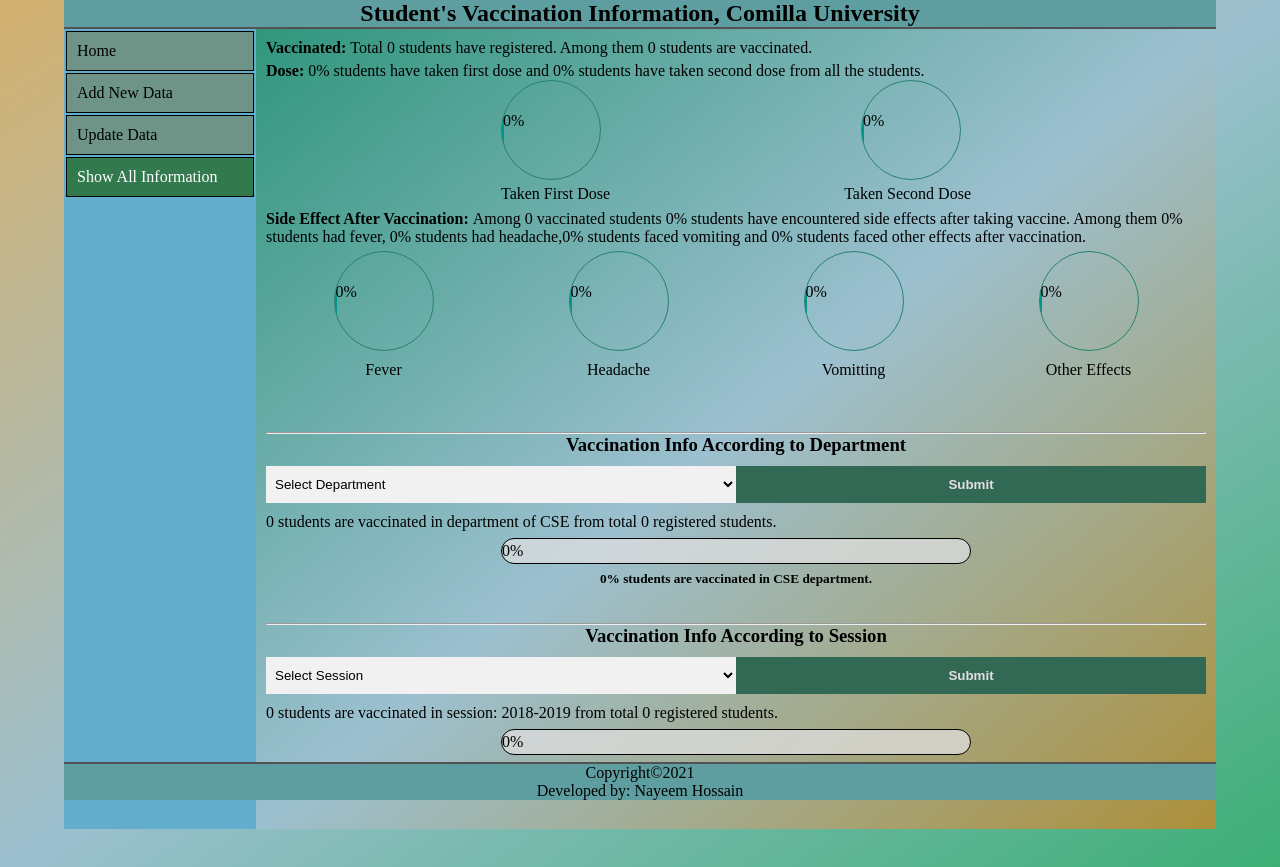
After one commit to im-nayeem/CoU-vaccination-info, a PHP site: page /show_info.php in a window 1280 px wide. The commit adds this page. Run offline with PHP 8.4, Linux system fonts and the light colour scheme; data that the repository does not hold is empty.

Commit message:
update all,add page to show only stat

```diff
--- a/assets/stat.css
+++ b/assets/stat.css
@@ -2,6 +2,7 @@
 /* -------Show Statistics------ */
 .stat
     {
+      overflow: auto;
       width: 100%;
       /* margin-top: 10px; */
       margin-bottom: 5px;
@@ -23,7 +24,7 @@
       text-align: center;
       color:rgb(0, 0, 0)!important;background-color:#009688!important
     }
-    .stat h5
+    .stat h5,.stat h3
     {
       text-align: center;
     }
@@ -96,12 +97,21 @@
       }
 
     }
+
+
+ /*effects class that contain data in center of div (use display:flex)*/
     .effects
     {
       display: flex;
       justify-content: center;
       text-align: center;
         width:100%;
+    }
+    .effects input, .effects select,
+    .effects button {
+        width: 32%;
+        padding: 10px 5px;
+        margin: 5px auto;
     }
     .effects .circle,.effects .txt
     {
--- a/assets/style.css
+++ b/assets/style.css
@@ -11,7 +11,7 @@ body{
 /*---------Form CSS-----------------*/
 
     /* Full-width input fields */
-    input[type=text], input[type=number],input[type=email],input[type=date],input[type=password],textarea{
+    input[type=text], input[type=number],input[type=email],input[type=date],input[type=password],select,textarea{
       width: 100%;
       padding: 15px;
       margin: 5px 0 22px 0;
@@ -189,13 +189,16 @@ body{
           width: 50%;
           margin: auto;
           border-radius: 5px;
-          background-color: #acacac8a;
+          background-color: #a8a6a673;
           padding: 12px;
           line-height: 1.5em;
         }
         .single table
         {
           margin-top:7px;
+        }
+        .single th{
+          background-color: #fff0;
         }
 
 /*-------Content CSS(main content)------*/
@@ -229,9 +232,7 @@ body{
       .single,.multiple{
         overflow: auto;
       }
-      .single th{
-        background-color: rgba(255, 255, 255, 0);
-      }
+
 /*-------Table in content---------*/
 
 
@@ -258,13 +259,17 @@ body{
         height: auto;
         position: relative;
       }
-      .header,.footer
+      .header
       {
         width: 100%;
         margin-left: 0;
+        font-size: x-small;
+        line-height: 3em;
       }
-      .header{
-        font-size: small;
+      .footer{
+        width: 100%;
+        margin-left: 0;
+        font-size: smaller;
       }
       .sidebar a {
         text-align: center;
@@ -289,26 +294,31 @@ body{
 
 
 /*---fill up whole form if vaccinated---*/
-
     .content .modal #vccntd
       {
         display: none;
-
+          /*form.php*/
       }
 /*---fill up whole form if vaccinated---*/
 
+
+/*-div id that shows data in index.php-*/
 #all_data,#v_std,#v_info,#s_e_info
 {
   display: none;
 }
+
 .show{
   overflow: auto;
 }
+
+/*button to show hidden table in index.php*/
 .btn{
   margin:3px 0;
   border: 2px solid rgba(255, 255, 255, 0.151);
 
 }
+/* button to hide table in index.php*/
 .hide
 {
   width:20%;
@@ -317,13 +327,8 @@ body{
   margin:5px 0 5px 0;
   background-color: rgb(119, 58, 23);
 }
-.effects input, .effects select,
-.effects button {
-  width: 32%;
-    padding: 10px 5px;
-    margin: 5px auto;
 
-}
+
 
 #err{
  background-color: rgb(177, 176, 176);
@@ -344,3 +349,16 @@ body{
   position: sticky;
   top:30%;
 }
+
+
+
+.case_stat select, .case_stat button {
+  width: 50%;
+  padding: 7px;
+  padding: 10px 5px;
+  margin: 5px auto;
+}
+.case_stat {
+  display: flex;
+  margin: 5px auto;
+}
--- a/includes/connect_db.php
+++ b/includes/connect_db.php
@@ -94,4 +94,13 @@
       return 0;
       }
 
+
+
+//array containing all the department's name
+$dept=["CSE","ICT","LAW","Mathematics","Physics","Chemistry","Pharmacy","Bangla","English","Public Administration","MCJ","Anthropology","Archaeology","Economics","Management System","AIS","Marketing","Finance & Banking"];
+
+//array containing all sessions
+$session = ["2014-2015","2015-2016","2016-2017","2017-2018","2018-2019","2019-2020"];
+
+
 ?>
--- a/includes/header&sidebar.php
+++ b/includes/header&sidebar.php
@@ -24,8 +24,8 @@
     <li class="<?php if($page=="update"):?><?="active";?> <?php endif?>">
     <a href="update.php">Update Data</a>
 
-    <li class="<?php if($page=="delete"):?><?="active";?> <?php endif?>">
-    <a href="delete.php">Delete Data</a>
+    <li class="<?php if($page=="show_info"):?><?="active";?> <?php endif?>">
+    <a href="show_info.php">Show All Information</a>
 
 </ul>
 </div>
--- a/includes/stat.php
+++ b/includes/stat.php
@@ -100,8 +100,8 @@
     </div>
 
 </div>
-<div class="space">
-    </div>
+<!-- <div class="space">
+    </div> -->
     <div class="dose">
         <div class="left">
             Taken First Dose
--- a/includes/update_form.php
+++ b/includes/update_form.php
@@ -19,7 +19,7 @@
             <input type="email" placeholder="Enter your e-mail" name="email" id="email" required>
 
         <label for="id"><strong>ID*</strong><p>(You can't update ID.)</label>
-            <input type="number" placeholder="Enter your ID" name="id" min=10000000 max=999999999 id="id" required>
+            <input type="number" placeholder="ID" name="id" min=11401000 max=120199999 id="id" required>
 
         <label for="dept"><strong>Department</strong></label>
             <input type="text" placeholder="Updated Department" name="department" pattern="[A-Za-z ]+" id="dept">
--- /dev/null
+++ b/show_info.php
@@ -0,0 +1,113 @@
+<?php
+
+$page="show_info";
+$title="All Information";
+include 'includes/header&sidebar.php';
+require 'includes/connect_db.php';
+
+$conn = getDB();
+?>
+
+<div class="content">
+    <?php include 'includes/stat.php';?><!--show stat-->
+    <br>
+<div class="stat">
+<hr>
+<h3>Vaccination Info According to Department</h3>
+
+<!-----------Form to get dept. name---------->
+<form action="" class="case_stat" method="post">
+            <select name="department"  required>
+					<option selected disabled hidden>Select Department</option>
+					<?php foreach($dept as $value):?>
+						<option value="<?=$value;?>"><?=$value;?></option>
+						<?php endforeach;?>
+				</select>
+               <button type="submit">Submit</button>
+</form>
+
+<?php
+    //------extract dept name and use it to query to get info------//
+        $_name="CSE";
+        if($_SERVER['REQUEST_METHOD']=="POST" and !empty($_POST['department']))
+             $_name = $_POST['department'];
+
+
+        $sql="select count(*) from student where department='{$_name}'";
+        $case_total=getNum($sql);
+
+        $sql="select count(*) from student where department='{$_name}' and vaccinated='Yes'";
+        $case_vaccinated=getNum($sql);
+
+        $percentage=0;
+        if($case_total!=0)
+             $percentage=round(($case_vaccinated*1.0/$case_total)*100,1);
+
+?>
+    <!------Show vaccination percentage bar-------->
+<p><?=$case_vaccinated;?> students are vaccinated in department of <?=$_name;?> from total <?=$case_total;?> registered students.</p>
+
+        <div class="total shape">
+                <div class="shape done"  style="height:24px;
+                width:<?=$percentage;?>%">
+                     <?=$percentage;?>%
+                </div>
+          </div>
+        <h5><?=$percentage;?>% students are vaccinated in <?=$_name;?> department.</h5>
+
+<br><br>
+<hr>
+
+
+<h3>Vaccination Info According to Session</h3>
+<form action="" class="case_stat" method="post">
+            <select name="session"  required>
+					<option selected disabled hidden>Select Session</option>
+					<?php foreach($session as $value):?>
+						<option value="<?=$value;?>"><?=$value;?></option>
+						<?php endforeach;?>
+				</select>
+               <button type="submit">Submit</button>
+</form>
+
+<?php
+//------extract session and use it to query to get info------//
+        $year="2018-2019";
+        if($_SERVER['REQUEST_METHOD']=="POST" and !empty($_POST['session']))
+             $year = $_POST['session'];
+
+
+        $sql="select count(*) from student where session='{$year}'";
+        $case_total=getNum($sql);
+
+        $sql="select count(*) from student where session='{$year}' and vaccinated='Yes'";
+        $case_vaccinated=getNum($sql);
+
+        $percentage=0;
+        if($case_total!=0)
+             $percentage=round(($case_vaccinated*1.0/$case_total)*100,1);
+
+?>
+
+
+<p><?=$case_vaccinated;?> students are vaccinated in session: <?=$year;?> from total <?=$case_total;?> registered students.</p>
+
+        <div class="total shape">
+                <div class="shape done"  style="height:24px;
+                width:<?=$percentage;?>%">
+                     <?=$percentage;?>%
+                </div>
+          </div>
+        <h5><?=$percentage;?>% students are vaccinated in session: <?=$year;?>.</h5>
+
+<br>
+<hr>
+
+
+
+
+</div>
+</div>
+
+
+<?php include 'includes/footer.php'?>
```
Also changed, not shown: add.php (+5 -2 lines), delete.php (deleted, +0 -40 lines), includes/form.php (+11 -3 lines), index.php (+9 -5 lines).
